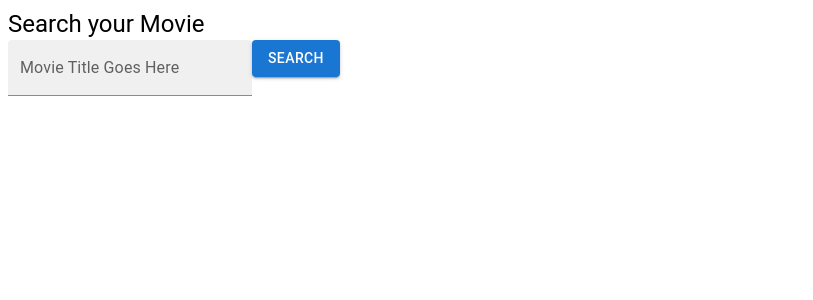
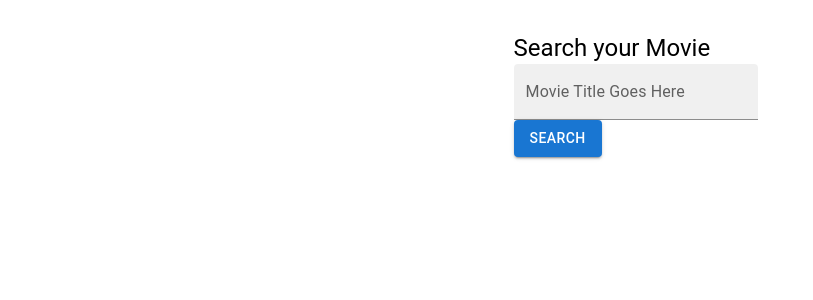
Before and after one commit to matekaszas13/find-movies, a React (Create React App) app in the folder frontend/: page / in a window 1280 px wide. Shown: the top 300 px of the page, without its empty margins (0-813 px from the left). Built offline with nearby package versions, Linux system fonts and the light colour scheme; no server answers.

Commit message:
Style: Center the search div middle

```diff
--- a/frontend/src/components/landing/Landing.css
+++ b/frontend/src/components/landing/Landing.css
@@ -0,0 +1,4 @@
+.landing{
+    max-width: 20% ;
+    margin: 2rem auto;
+}
--- a/frontend/src/components/landing/Landing.jsx
+++ b/frontend/src/components/landing/Landing.jsx
@@ -14,8 +14,9 @@ const Landing = () => {
   console.log(data);
 
   return (
-    <div className="landing">
-      <Typography variant="h5">Search your Movie</Typography>
+    <div >
+      <div className="landing">
+        <Typography variant="h5">Search your Movie</Typography>
       <TextField
         id="movie-title-input"
         label="Movie Title Goes Here"
@@ -25,6 +26,8 @@ const Landing = () => {
       <Button variant="contained" onClick={() => setTitle(inputValue)}>
         Search
       </Button>
+      </div>
+
       <Movies data={data} loading={loading} />
     </div>
   );
```
